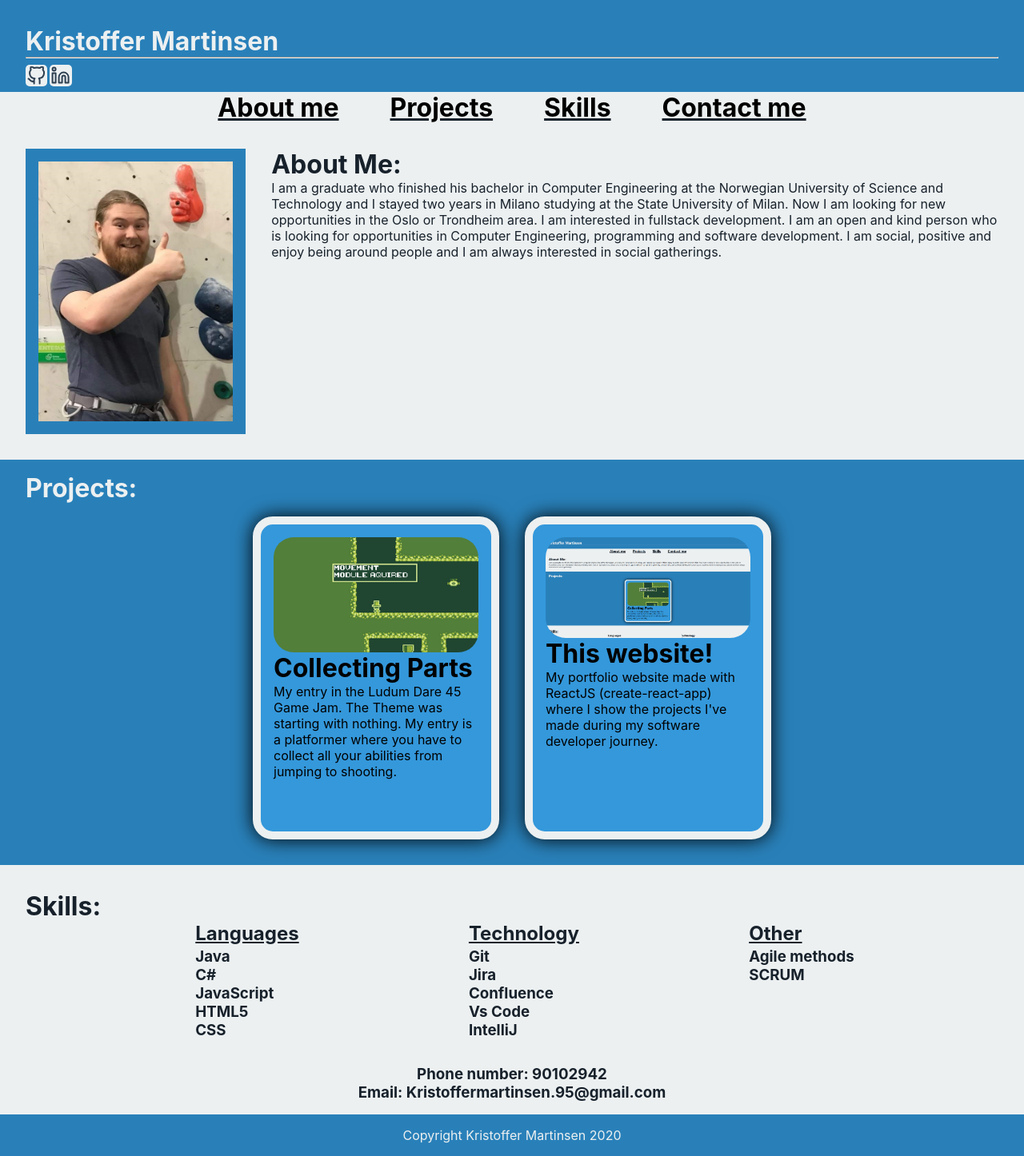
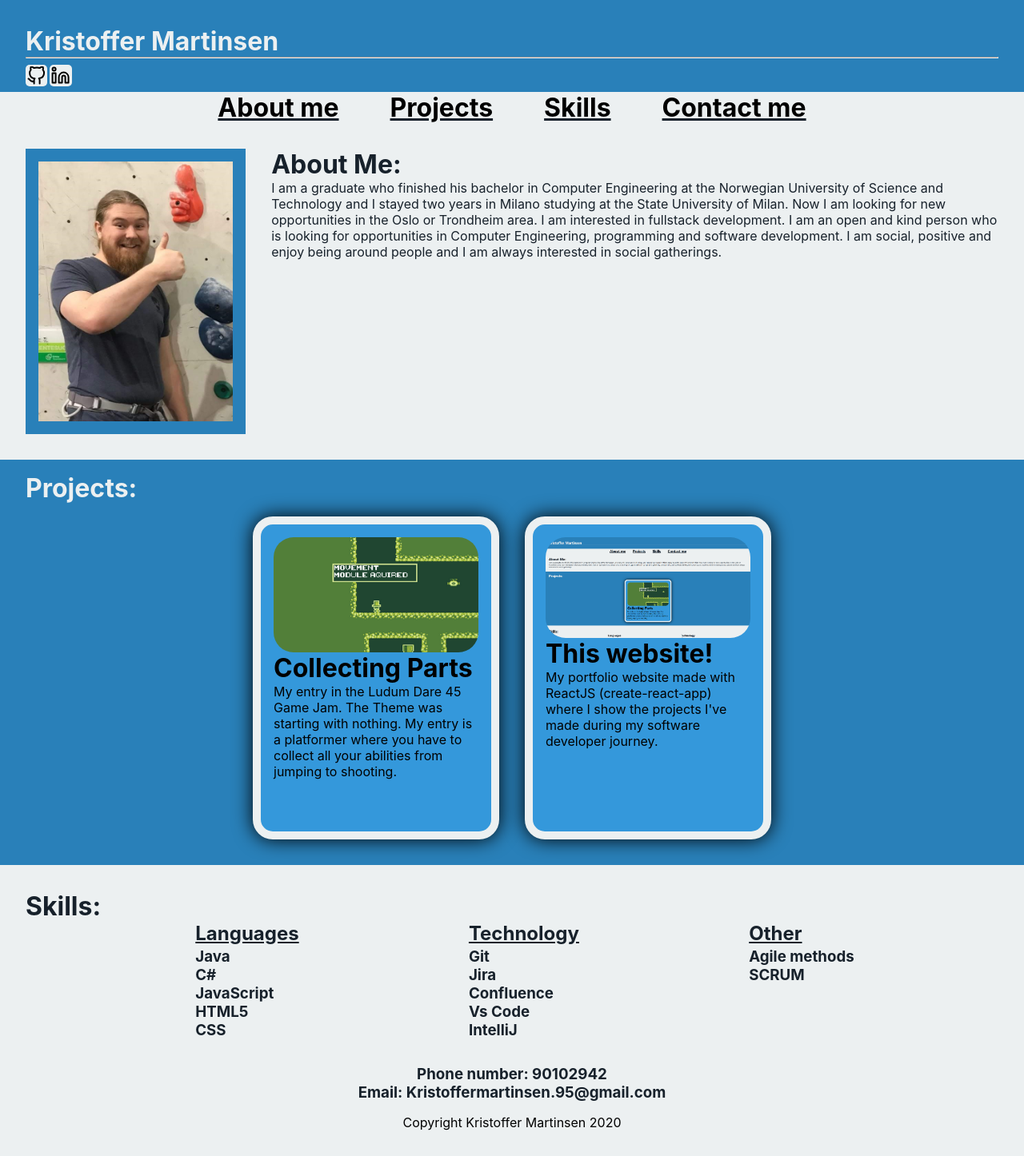
Before and after one commit to Kristoffer-Martinsen/home-page, a React (Create React App) app: page / in a window 1280 px wide. Shown: the whole page at 80% size. Built offline with nearby package versions, Linux system fonts and the light colour scheme.

Commit message:
Updated Footer
Changed colors

```diff
--- a/src/Stylesheets/Footer.css
+++ b/src/Stylesheets/Footer.css
@@ -1,7 +1,6 @@
 .Footer {
-    margin-top: 1rem;
     padding: 1rem;
-    background-color: #2980B9;
-    color: #ECF0F1;
+    background-color: #ECF0F1;
+    color: black;
     text-align: center;
 }
--- a/src/Stylesheets/Header.css
+++ b/src/Stylesheets/Header.css
@@ -20,5 +20,5 @@ svg {
     margin-top: 0.5rem;
     margin-right: 0.2rem;
     border-radius: 5px;
-    color: #2C3E50;
+    color: black;
 }
```
